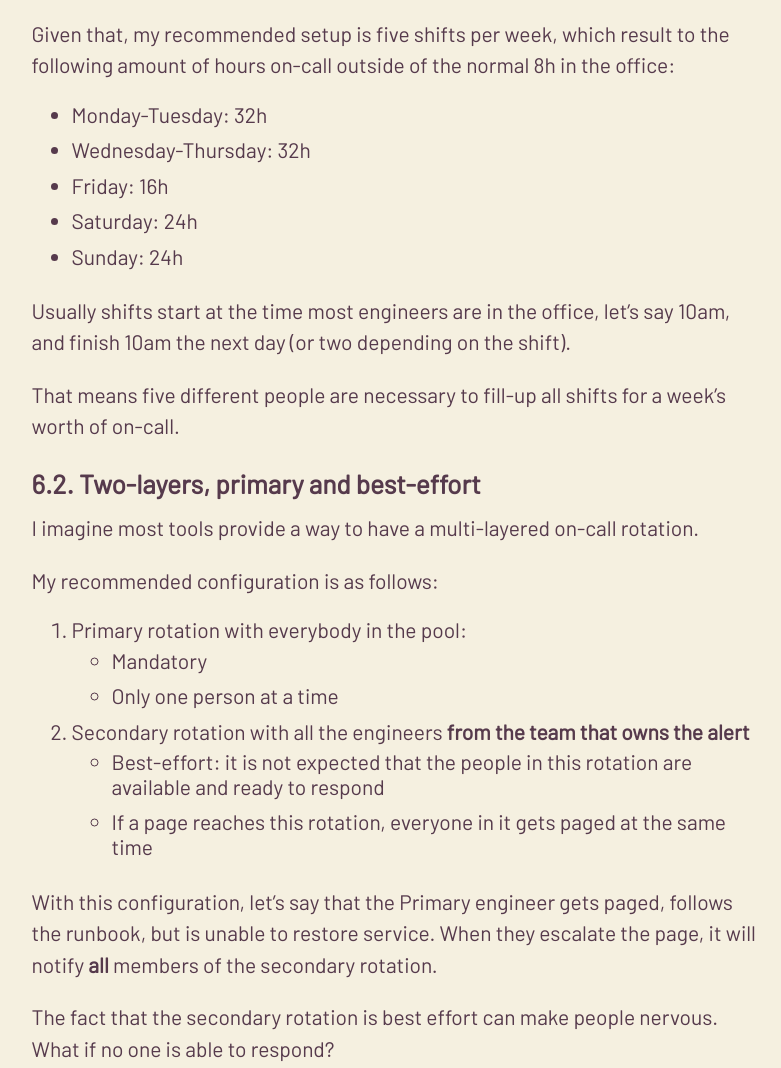
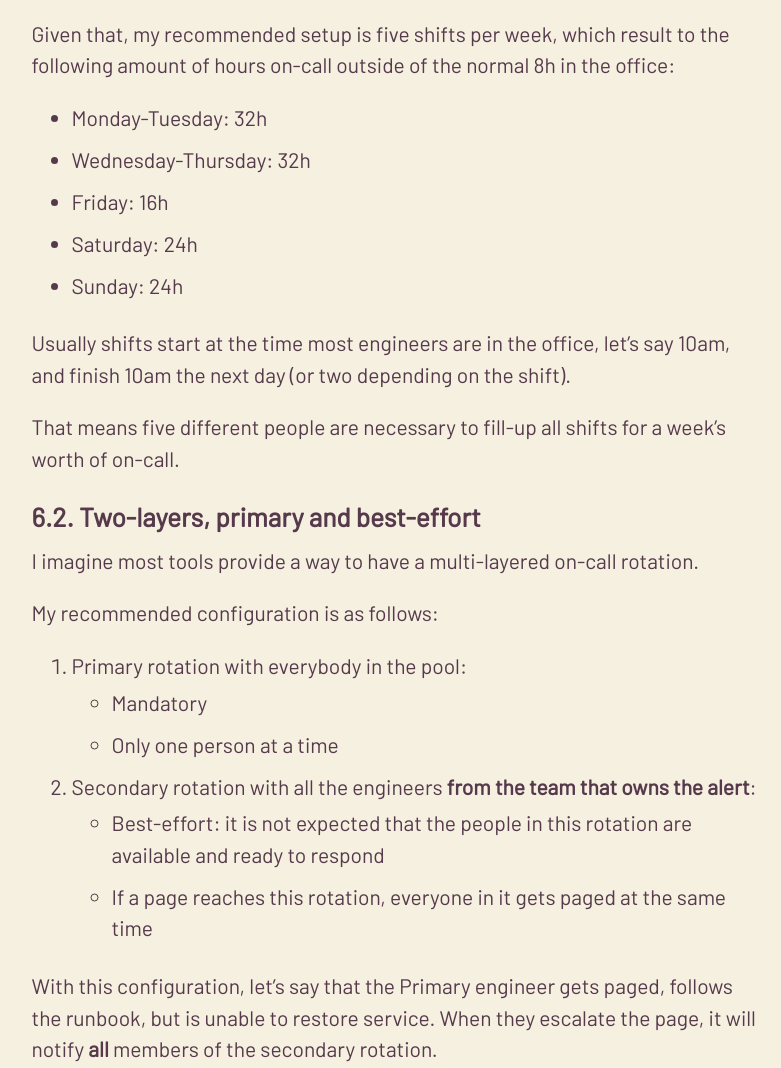
Before and after one commit to filipesabella/filipesabella.github.io, a plain HTML site: page articles/how-to-setup-on-call.html in a window 1280 px wide. Shown: the part 3418-4486 px from the top of the page, without its empty margins (241-1022 px from the left). Drawn offline with Linux system fonts and the light colour scheme.

Commit message:
Better spacing

```diff
--- a/articles/how-to-setup-on-call.html
+++ b/articles/how-to-setup-on-call.html
@@ -39,7 +39,8 @@
       content: counter(h1counter) "."counter(h2counter) ".\0000a0";
     }
 
-    p {
+    p,
+    li {
       line-height: 1.5em;
     }
 
@@ -206,7 +207,7 @@
       <li>Only one person at a time</li>
     </ul>
     <li>Secondary rotation with all the engineers <strong>from the team that
-        owns the alert</strong></li>
+        owns the alert</strong>:</li>
     <ul>
       <li>Best-effort: it is not expected that the people in this rotation are
         available and ready to respond</li>
```
Also changed, not shown: articles/lessons-learned-on-20-percent-time.html (+2 -1 lines).
